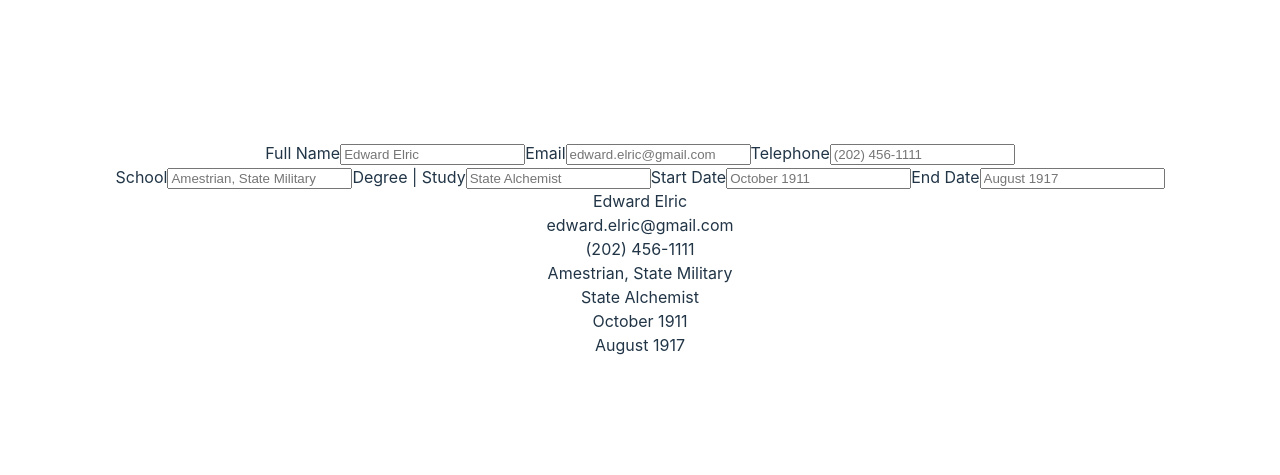
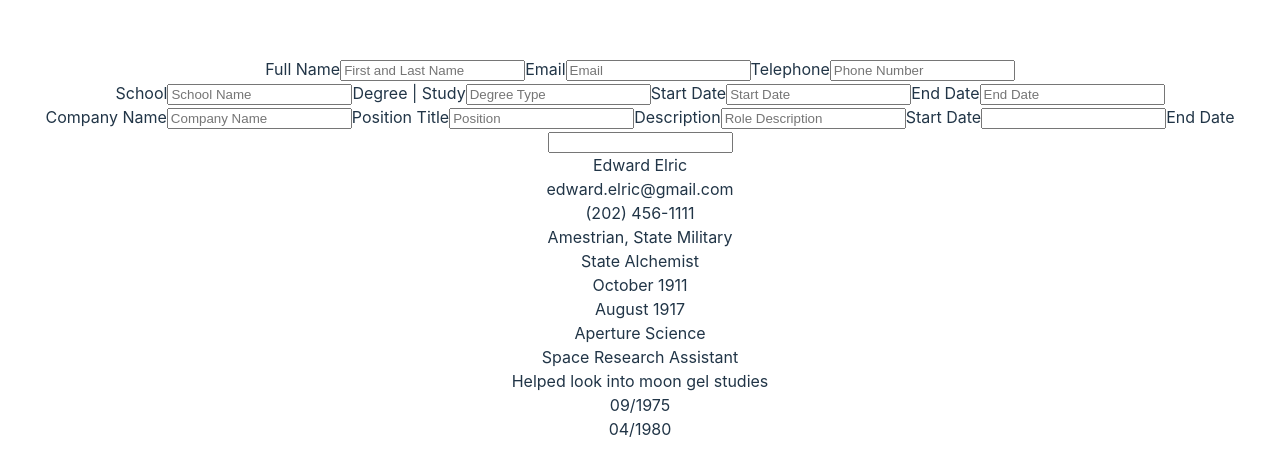
Before and after one commit to NovaCat35/cv-generator, a React (Vite) app: page / in a window 1280 px wide. Shown: the part 151-626 px from the top of the page. Built offline with nearby package versions, Linux system fonts and the light colour scheme.

Commit message:
Add experience form section and view

```diff
--- a/src/App.tsx
+++ b/src/App.tsx
@@ -2,6 +2,7 @@ import { useState } from "react";
 import GeneralForm from "./components/GeneralForm.tsx";
 import ResumePreview from "./components/ResumePreview.tsx";
 import EducationForm from "./components/EducationForm.tsx";
+import ExperienceForm from './components/ExperienceForm.tsx'
 import "./styles/App.css";
 
 export interface Person {
@@ -13,6 +14,14 @@ export interface Person {
 export interface Education {
 	school: string;
 	study: string;
+	startDate: string;
+	endDate?: string;
+}
+
+export interface Experience {
+	company: string;
+	position: string;
+	description: string
 	startDate: string;
 	endDate?: string;
 }
@@ -38,6 +47,14 @@ function App() {
 		endDate: "August 1917",
 	});
 
+	const [experience, setExperience] = useState<Experience>({
+		company: 'Aperture Science',
+		position: 'Space Research Assistant',
+		description: 'Helped look into moon gel studies',
+		startDate: '09/1975',
+		endDate: '04/1980'
+	});
+
 	/**
 	 * This handleChange function covers the dynamic inputs from each component 'Forms'.
 	 * The setState and currState is the parameters unique to each form component that.
@@ -53,9 +70,10 @@ function App() {
 			<div className="main-forms-container">
 				<GeneralForm onChange={handleChange} currState={person} setState={setPerson} />
 				<EducationForm onChange={handleChange} currState={education} setState={setEducation}/>
+				<ExperienceForm onChange={handleChange} currState={experience} setState={setExperience}/>
 			</div>
 			<div className="resume-preview">
-				<ResumePreview personInfo={person} educationInfo={education} />
+				<ResumePreview personInfo={person} educationInfo={education} experienceInfo={experience} />
 			</div>
 		</>
 	);
--- a/src/components/EducationForm.tsx
+++ b/src/components/EducationForm.tsx
@@ -11,10 +11,10 @@ export default function EducationForm({ onChange, setState, currState }: Educati
    return (
 		<div className="form-container">
 			<form action="">
-				<Input label='School' keyName='school' placeholder='Amestrian, State Military' onChange={onChange} setState={setState} currState={currState}/>
-				<Input label='Degree | Study' keyName='study' placeholder='State Alchemist' onChange={onChange} setState={setState} currState={currState}/>
-				<Input label='Start Date' keyName='startDate' placeholder='October 1911' onChange={onChange} setState={setState} currState={currState}/>
-				<Input label='End Date' keyName='endDate' placeholder='August 1917' onChange={onChange} setState={setState} currState={currState}/>
+				<Input label='School' keyName='school' placeholder='School Name' onChange={onChange} setState={setState} currState={currState}/>
+				<Input label='Degree | Study' keyName='study' placeholder='Degree Type' onChange={onChange} setState={setState} currState={currState}/>
+				<Input label='Start Date' keyName='startDate' placeholder='Start Date' onChange={onChange} setState={setState} currState={currState}/>
+				<Input label='End Date' keyName='endDate' placeholder='End Date' onChange={onChange} setState={setState} currState={currState}/>
 			</form>
 		</div>
    )
--- /dev/null
+++ b/src/components/ExperienceForm.tsx
@@ -0,0 +1,22 @@
+import Input from "./Input.tsx";
+import {Experience, HandleChange} from '../App.tsx';
+
+interface ExperienceFormProps {
+   onChange: (data: HandleChange) => void;
+	currState: Experience;
+	setState: React.Dispatch<React.SetStateAction<any>>;
+}
+
+export default function ExperienceForm({ onChange, setState, currState }: ExperienceFormProps) {
+   return (
+		<div className="form-container">
+			<form action="">
+				<Input label='Company Name' keyName='company' placeholder='Company Name' onChange={onChange} setState={setState} currState={currState}/>
+				<Input label='Position Title' keyName='position' placeholder='Position' onChange={onChange} setState={setState} currState={currState}/>
+				<Input label='Description' keyName='description' placeholder='Role Description' onChange={onChange} setState={setState} currState={currState}/>
+				<Input label='Start Date' keyName='startDate' placeholder='' onChange={onChange} setState={setState} currState={currState}/>
+				<Input label='End Date' keyName='endDate' placeholder='' onChange={onChange} setState={setState} currState={currState}/>
+			</form>
+		</div>
+   )
+}
--- a/src/components/GeneralForm.tsx
+++ b/src/components/GeneralForm.tsx
@@ -12,9 +12,9 @@ export default function GeneralForm({ onChange, currState, setState }: GeneralFo
 	return (
 		<div className="form-container">
 			<form action="">
-				<Input label='Full Name' keyName='name' placeholder='Edward Elric' onChange={onChange} setState={setState} currState={currState}/>
-				<Input label='Email' keyName='email' placeholder='edward.elric@gmail.com' onChange={onChange} setState={setState} currState={currState}/>
-				<Input label='Telephone' keyName='phone' placeholder='(202) 456-1111' onChange={onChange} setState={setState} currState={currState}/>
+				<Input label='Full Name' keyName='name' placeholder='First and Last Name' onChange={onChange} setState={setState} currState={currState}/>
+				<Input label='Email' keyName='email' placeholder='Email' onChange={onChange} setState={setState} currState={currState}/>
+				<Input label='Telephone' keyName='phone' placeholder='Phone Number' onChange={onChange} setState={setState} currState={currState}/>
 			</form>
 		</div>
 	);
--- a/src/components/ResumePreview.tsx
+++ b/src/components/ResumePreview.tsx
@@ -1,23 +1,33 @@
-import { Person, Education } from "../App.tsx";
+import { Person, Education, Experience } from "../App.tsx";
 
 interface ResumePreviewProps {
-    personInfo: Person;
-    educationInfo: Education
+	personInfo: Person;
+	educationInfo: Education;
+	experienceInfo: Experience;
 }
-export default function ResumePreview({ personInfo, educationInfo }: ResumePreviewProps) {
+export default function ResumePreview({ personInfo, educationInfo, experienceInfo }: ResumePreviewProps) {
 	return (
 		<>
 			<header>
-            <div className='name'>{personInfo.name}</div>
-            <div className='email'>{personInfo.email}</div>
-            <div className='phone'>{personInfo.phone}</div>
-         </header>
-         <main>
-            <div className='school'>{educationInfo.school}</div>
-            <div className='study'>{educationInfo.study}</div>
-            <div className='startDate'>{educationInfo.startDate}</div>
-            <div className='endDate'>{educationInfo.endDate}</div>
-         </main>
+				<div className="name">{personInfo.name}</div>
+				<div className="email">{personInfo.email}</div>
+				<div className="phone">{personInfo.phone}</div>
+			</header>
+			<main>
+				<div className="education-container">
+					<div className="school">{educationInfo.school}</div>
+					<div className="study">{educationInfo.study}</div>
+					<div className="startDate">{educationInfo.startDate}</div>
+					<div className="endDate">{educationInfo.endDate}</div>
+				</div>
+				<div className="experience-container">
+					<div className="company">{experienceInfo.company}</div>
+					<div className="position">{experienceInfo.position}</div>
+					<div className="description">{experienceInfo.description}</div>
+					<div className="startDate">{experienceInfo.startDate}</div>
+					<div className="endDate">{experienceInfo.endDate}</div>
+				</div>
+			</main>
 		</>
 	);
 }
```
